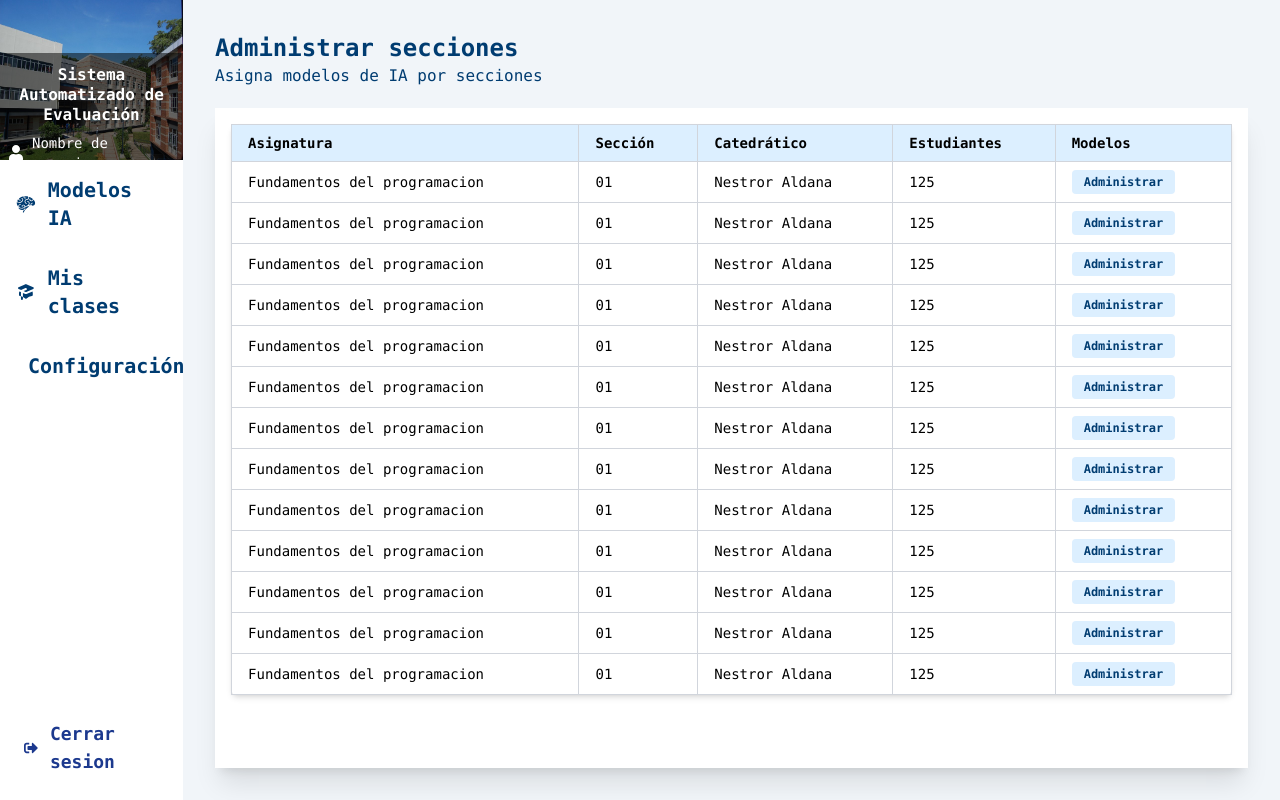
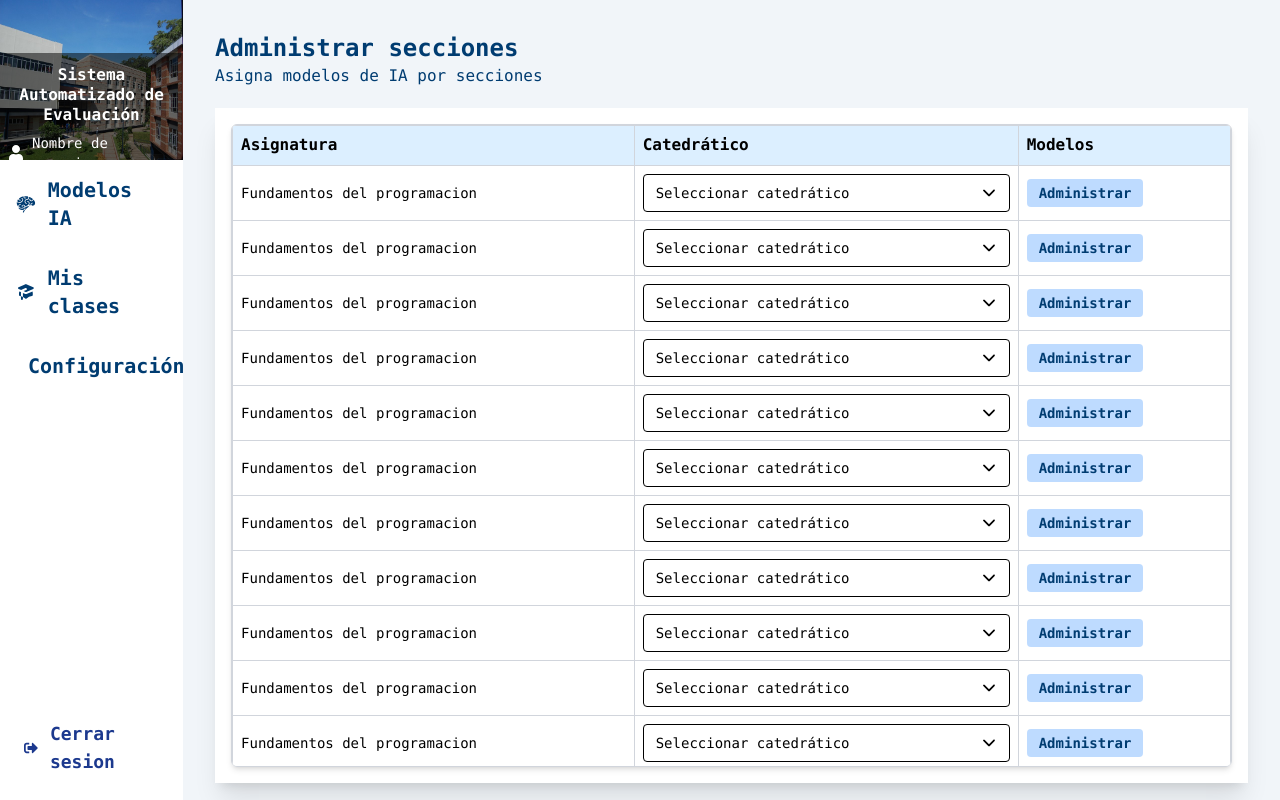
Before and after one commit to ChristopherCalderon/sae-frontend, a Next.js app: page /dashboard/admin in a window 1280 px wide. Built offline with nearby package versions, Linux system fonts and the light colour scheme.

Commit message:
:lipstick:Update management table

```diff
--- a/src/components/tables/ManagementTable.jsx
+++ b/src/components/tables/ManagementTable.jsx
@@ -1,34 +1,65 @@
-import React from "react";
+'use client';
 
-const users = Array.from({ length: 13 }).map((_, i) => ({
-  subject: "Fundamentos del programacion",
-  section: "01",
-  professor: "Nestror Aldana",
-  students: "125",
+import React, { useState } from 'react';
+import { IoIosArrowDown } from 'react-icons/io';
+
+const initialUsers = Array.from({ length: 13 }).map((_, i) => ({
+  subject: 'Fundamentos del programacion',
+  professor: '',
 }));
 
+const professors = [
+  'Nestor Aldana',
+  'Enmanuel Araujo',
+  'Marlene Aguilar',
+  'Elisa Aldana',
+  'Miguel Rivas',
+  'Guillermo Cortez',
+];
+
 function AssignmentsTable() {
+  const [users, setUsers] = useState(initialUsers);
+
+  const handleProfessorChange = (index, newProfessor) => {
+    const updatedUsers = [...users];
+    updatedUsers[index].professor = newProfessor;
+    setUsers(updatedUsers);
+  };
+
   return (
-    <div className="p-4 overflow-x-auto font-mono">
-      <table className="min-w-full text-sm border border-gray-300 rounded-md shadow-md table-auto">
-  <thead className="bg-secondary text-left">
+    <div className="p-4 font-mono h-full">
+      <div className="max-h-full overflow-y-auto overflow-x-auto border border-gray-300 rounded-md shadow-md">
+        <table className="w-full text-sm table-auto border-collapse">
+          <thead className="bg-secondary text-left sticky top-0 z-10">
             <tr>
-      <th className="px-4 py-2 border border-gray-300">Asignatura</th>
-      <th className="px-4 py-2 border border-gray-300">Sección</th>
-      <th className="px-4 py-2 border border-gray-300">Catedrático</th>
-      <th className="px-4 py-2 border border-gray-300">Estudiantes</th>
-      <th className="px-4 py-2 border border-gray-300">Modelos</th>
+              <th className="px-2 py-2 border text-[16px] border-gray-300 bg-secondary">Asignatura</th>
+              <th className="px-2 py-2 border text-[16px] border-gray-300 bg-secondary w-sm">Catedrático</th>
+              <th className="px-2 py-2 border text-[16px] border-gray-300 bg-secondary">Modelos</th>
             </tr>
           </thead>
           <tbody>
             {users.map((u, i) => (
-      <tr key={i} className="border-t border-gray-300">
-        <td className="px-4 py-2 border border-gray-300">{u.subject}</td>
-        <td className="px-4 py-2 border border-gray-300">{u.section}</td>
-        <td className="px-4 py-2 border border-gray-300">{u.professor}</td>
-        <td className="px-4 py-2 border border-gray-300">{u.students}</td>
-        <td className="px-4 py-2 border border-gray-300">
-          <button className="bg-secondary hover:bg-primary hover:text-white text-primary font-bold text-xs px-3 py-1 rounded">
+              <tr key={i} className="border-t border-gray-300 bg-white">
+                <td className="px-2 py-2 border border-gray-300">{u.subject}</td>
+                <td className="px-2 py-2 border border-gray-300">
+                  <div className="relative w-full">
+                    <select
+                      value={u.professor}
+                      onChange={(e) => handleProfessorChange(i, e.target.value)}
+                      className="w-full px-3 py-2 bg-white border rounded appearance-none focus:outline-none"
+                    >
+                      <option value="">Seleccionar catedrático</option>
+                      {professors.map((prof, idx) => (
+                        <option key={idx} value={prof}>
+                          {prof}
+                        </option>
+                      ))}
+                    </select>
+                    <IoIosArrowDown className="absolute top-1/2 right-3 transform -translate-y-1/2 pointer-events-none text-lg" />
+                  </div>
+                </td>
+                <td className="px-2 py-2 border border-gray-300">
+                  <button className="bg-blue-200 hover:bg-blue-400 hover:text-white text-primary font-bold text-sm px-3 py-1 rounded">
                     Administrar
                   </button>
                 </td>
@@ -37,6 +68,7 @@ function AssignmentsTable() {
           </tbody>
         </table>
       </div>
+    </div>
   );
 }
 
```
Lines whose indentation alone changed are shown as unchanged.
